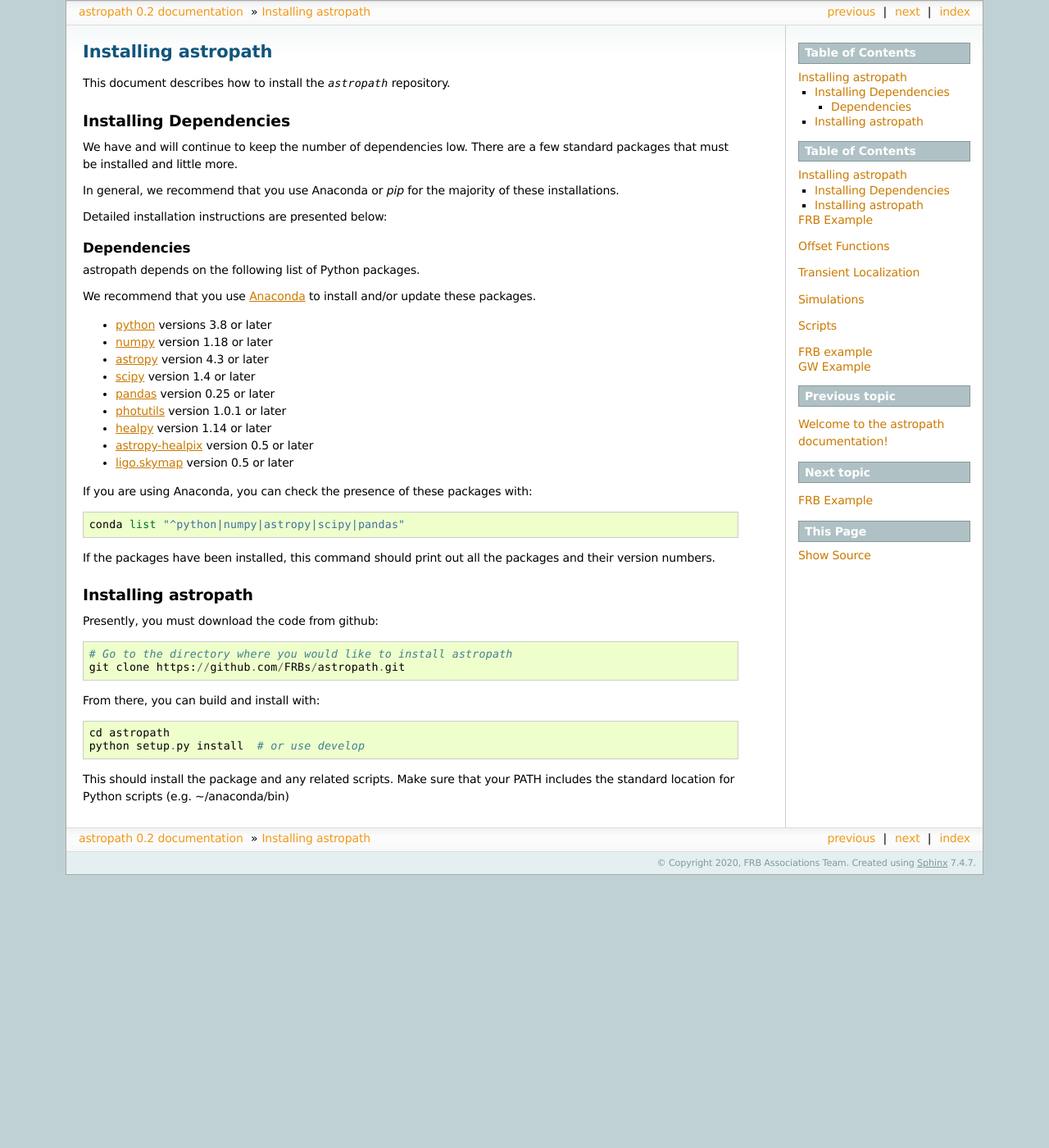
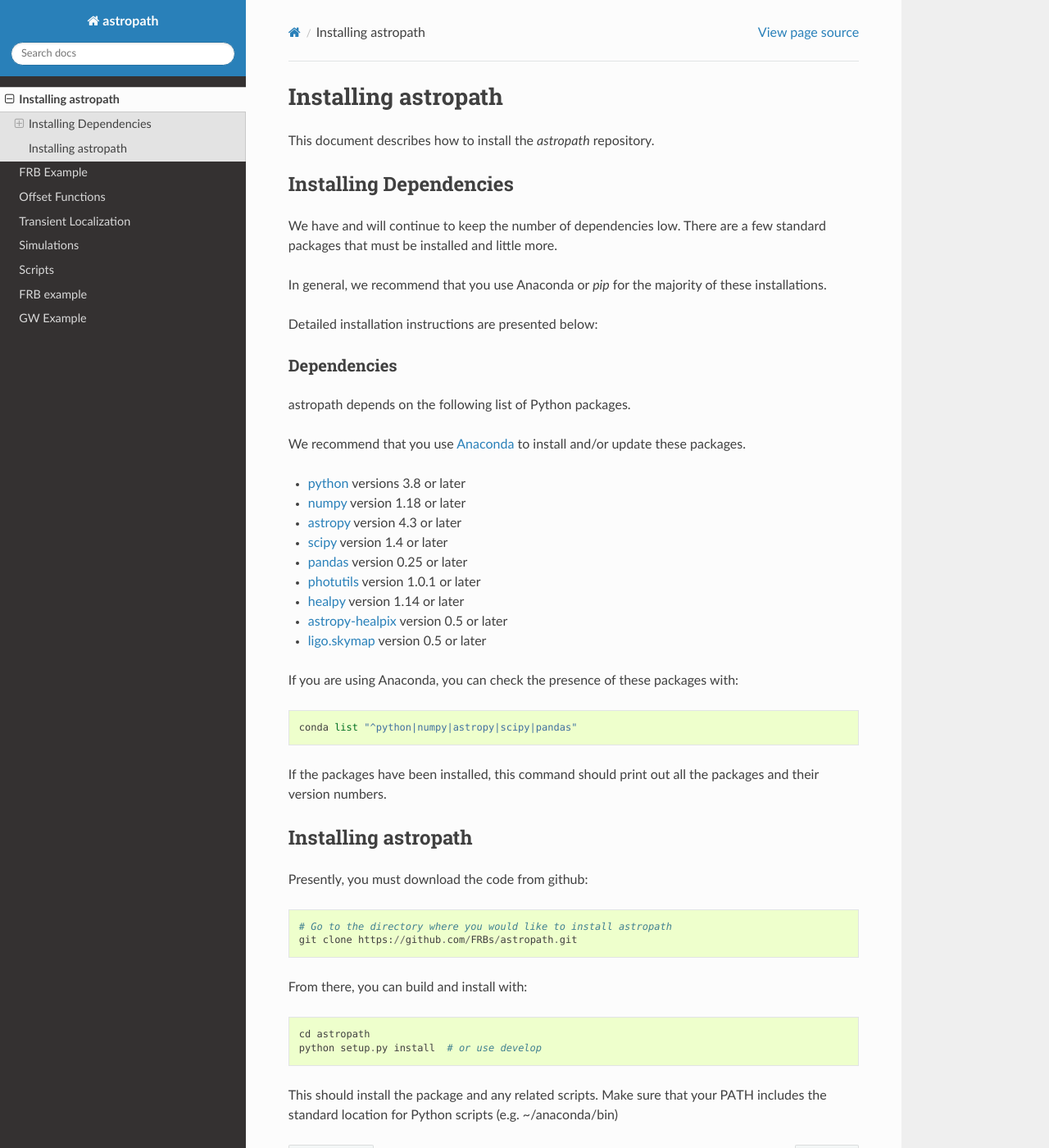
Before and after one commit to FRBs/astropath, a Sphinx documentation site: the page built from docs/installing.rst, in a window 1280 px wide and 1400 px high. Shown: the whole window at 82% size. Built offline with Sphinx 7.4.7 and the Read the Docs theme 3.1.0, drawn with Linux system fonts in a browser that asks for light colours; some of the changed lines change nothing that is shown; some of the changed text lies outside the part shown.

Commit message:
bug fixes

```diff
--- a/docs/conf.py
+++ b/docs/conf.py
@@ -1,25 +1,20 @@
 # -*- coding: utf-8 -*-
 #
-# frb documentation build configuration file, created by
-# sphinx-quickstart on Fri Nov 13 13:39:35 2015.
+# astropath documentation build configuration file
 #
 # This file is execfile()d with the current directory set to its
 # containing dir.
-#
-# Note that not all possible configuration values are present in this
-# autogenerated file.
-#
-# All configuration values have a default; values that are commented out
-# serve to show the default.
 
 import sys
 import os
-import shlex
 
 # If extensions (or modules to document with autodoc) are in another directory,
 # add these directories to sys.path here. If the directory is relative to the
 # documentation root, use os.path.abspath to make it absolute, like shown here.
-sys.path.insert(0, os.path.abspath('../frb'))
+sys.path.insert(0, os.path.abspath('..'))
+
+# Check if we're on Read the Docs
+on_rtd = os.environ.get('READTHEDOCS', None) == 'True'
 
 # -- General configuration ------------------------------------------------
 
@@ -69,7 +64,7 @@
 
 # General information about the project.
 project = u'astropath'
-copyright = u'2020, FRB Associations Team'
+copyright = u'2020-2025, FRB Associations Team'
 author = u'FRB Associations Team'
 
 # The version info for the project you're documenting, acts as replacement for
@@ -77,9 +72,9 @@
 # built documents.
 #
 # The short X.Y version.
-version = '0.2'
+version = '0.3'
 # The full version, including alpha/beta/rc tags.
-release = '0.2'
+release = '0.3.dev0'
 
 # The language for content autogenerated by Sphinx. Refer to documentation
 # for a list of supported languages.
@@ -96,7 +91,12 @@
 
 # List of patterns, relative to source directory, that match files and
 # directories to ignore when looking for source files.
-exclude_patterns = ['_build']
+# Note: nb/*.ipynb are excluded unless pandoc is available
+import shutil
+if shutil.which('pandoc') is None:
+    exclude_patterns = ['_build', 'nb/*.ipynb']
+else:
+    exclude_patterns = ['_build']
 
 # The reST default role (used for this markup: `text`) to use for all
 # documents.
@@ -130,8 +130,7 @@
 
 # The theme to use for HTML and HTML Help pages.  See the documentation for
 # a list of builtin themes.
-#html_theme = 'sphinx_rtd_theme'
-html_theme = 'sphinxdoc'
+html_theme = 'sphinx_rtd_theme'
 
 # Theme options are theme-specific and customize the look and feel of a theme
 # further.  For a list of options available for each theme, see the
@@ -310,4 +309,17 @@
 
 
 # Example configuration for intersphinx: refer to the Python standard library.
-intersphinx_mapping = {'https://docs.python.org/': None}
+intersphinx_mapping = {
+    'python': ('https://docs.python.org/3/', None),
+    'numpy': ('https://numpy.org/doc/stable/', None),
+    'scipy': ('https://docs.scipy.org/doc/scipy/', None),
+    'astropy': ('https://docs.astropy.org/en/stable/', None),
+    'pandas': ('https://pandas.pydata.org/docs/', None),
+}
+
+# nbsphinx configuration
+nbsphinx_execute = 'never'  # Don't execute notebooks during build
+nbsphinx_allow_errors = True  # Continue build even if notebooks have errors
+
+# Suppress warnings about missing references in notebooks
+suppress_warnings = ['nbsphinx']
```
Also changed, not shown: docs/requirements.txt (added, +14 -0 lines), .readthedocs.yaml (added), 1 other file.
